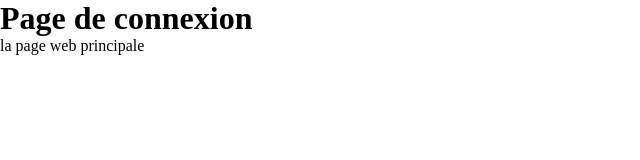
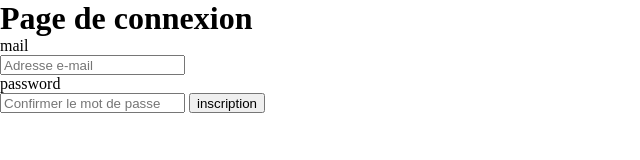
Before and after one commit to Xenon99o9/SPA-loginSignIn, a plain HTML site: page index.html in a window 1280 px wide. Shown: the whole page, without its empty margins (0-640 px from the left). Drawn offline with Linux system fonts and the light colour scheme.

Commit message:
marche pas

```diff
--- a/index.html
+++ b/index.html
@@ -9,10 +9,10 @@
 		<header>
 			<h1>Page de connexion</h1>
 		</header>
-		<main>
-			<p>la page web principale<p>
+		<main id="app">
+
 		</main>
 
 	</body>
-	<script href="script.js"></script>
+	<script src="script.js"></script>
 </html>
--- a/script.js
+++ b/script.js
@@ -8,3 +8,67 @@ const fakeApiResponse = [
     password: "azerty"
   }
 ];
+
+
+const app = document.getElementById("app");
+
+
+
+
+// Les "pages" de notre SPA
+const routes = {
+    connexion: `
+        <p>mail</p>
+		<input type="text" name="identifiant" placeholder="Adresse e-mail" required>
+		<p>password</p>
+		<input type="password" name="confirm_password" placeholder="Confirmer le mot de passe" required>
+        <button id="buttonInscription">inscription</button>
+    `,
+
+    inscription: `
+        <p>mail</p>
+		<input type="text" name="identifiant" placeholder="Adresse e-mail" required>
+		<p>password</p>
+		<input type="password" name="confirm_password" placeholder="Confirmer le mot de passe" required>
+        <p>mail</p>
+		<input type="text" name="identifiant" placeholder="Adresse e-mail" required>
+		<p>password</p>
+		<input type="password" name="confirm_password" placeholder="Confirmer le mot de passe" required>
+        <button id="buttonConnexion">Connexion</button>
+    `,
+
+    accueil: `
+        <h1>Contact</h1>
+        <p>Voici la page de contact.</p>
+    `
+};
+
+
+// Fonction qui change la page
+function navigate(page) {
+    app.innerHTML = routes[page];
+    if (page == "connexion"){
+        const buttonInscription = document.getElementById("buttonInscription");
+    } else if (page == "inscription") {
+        const buttonConnexion = document.getElementById("buttonConnexion");
+    }
+}
+
+// Page par défaut
+navigate("connexion");
+const buttonInscription = document.getElementById("buttonInscription");
+const buttonConnexion = document.getElementById("buttonConnexion");
+
+
+buttonInscription.addEventListener("click", () => {
+
+    navigate("inscription");
+
+});
+
+
+buttonConnexion.addEventListener("click", () => {
+
+    navigate("connexion");
+
+});
```
